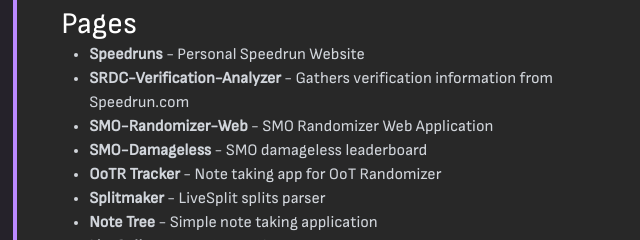
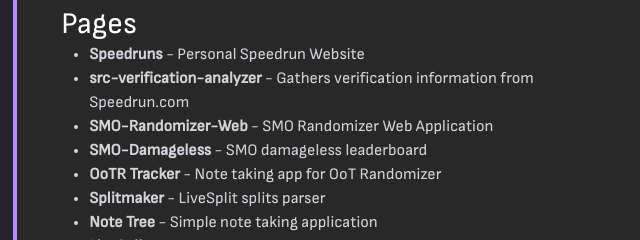
Before and after one commit to amyy54/amyy.me, a website: page src/index.html in a window 1280 px wide. Shown: the part 169-409 px from the top of the page, 294-934 px from the left. Drawn offline with nearby package versions, Linux system fonts and the light colour scheme.

Commit message:
fix css spacing, replace analyzer link

```diff
--- a/src/index.html
+++ b/src/index.html
@@ -15,7 +15,7 @@
                 <p class="text-3xl mt-4">Pages</p>
                 <ul class="list-disc ml-7 text-gray-300">
                     <li><a target="_blank" rel="noreferrer noopener" class="font-bold text-link hover:underline" href="speedruns">Speedruns</a> - Personal Speedrun Website</li>
-                    <li><a target="_blank" rel="noreferrer noopener" class="font-bold text-link hover:underline" href="analyzer">SRDC-Verification-Analyzer</a> - Gathers verification information from Speedrun.com</li>
+                    <li><a target="_blank" rel="noreferrer noopener" class="font-bold text-link hover:underline" href="src-analyzer">src-verification-analyzer</a> - Gathers verification information from Speedrun.com</li>
                     <li><a target="_blank" rel="noreferrer noopener" class="font-bold text-link hover:underline" href="randomizer">SMO-Randomizer-Web</a> - SMO Randomizer Web Application</li>
                     <li><a target="_blank" rel="noreferrer noopener" class="font-bold text-link hover:underline" href="damageless">SMO-Damageless</a> - SMO damageless leaderboard</li>
                     <li><a target="_blank" rel="noreferrer noopener" class="font-bold text-link hover:underline" href="ootr-tracker">OoTR Tracker</a> - Note taking app for OoT Randomizer</li>
```
Also changed, not shown: src/notetree.html (+1 -1 lines).
